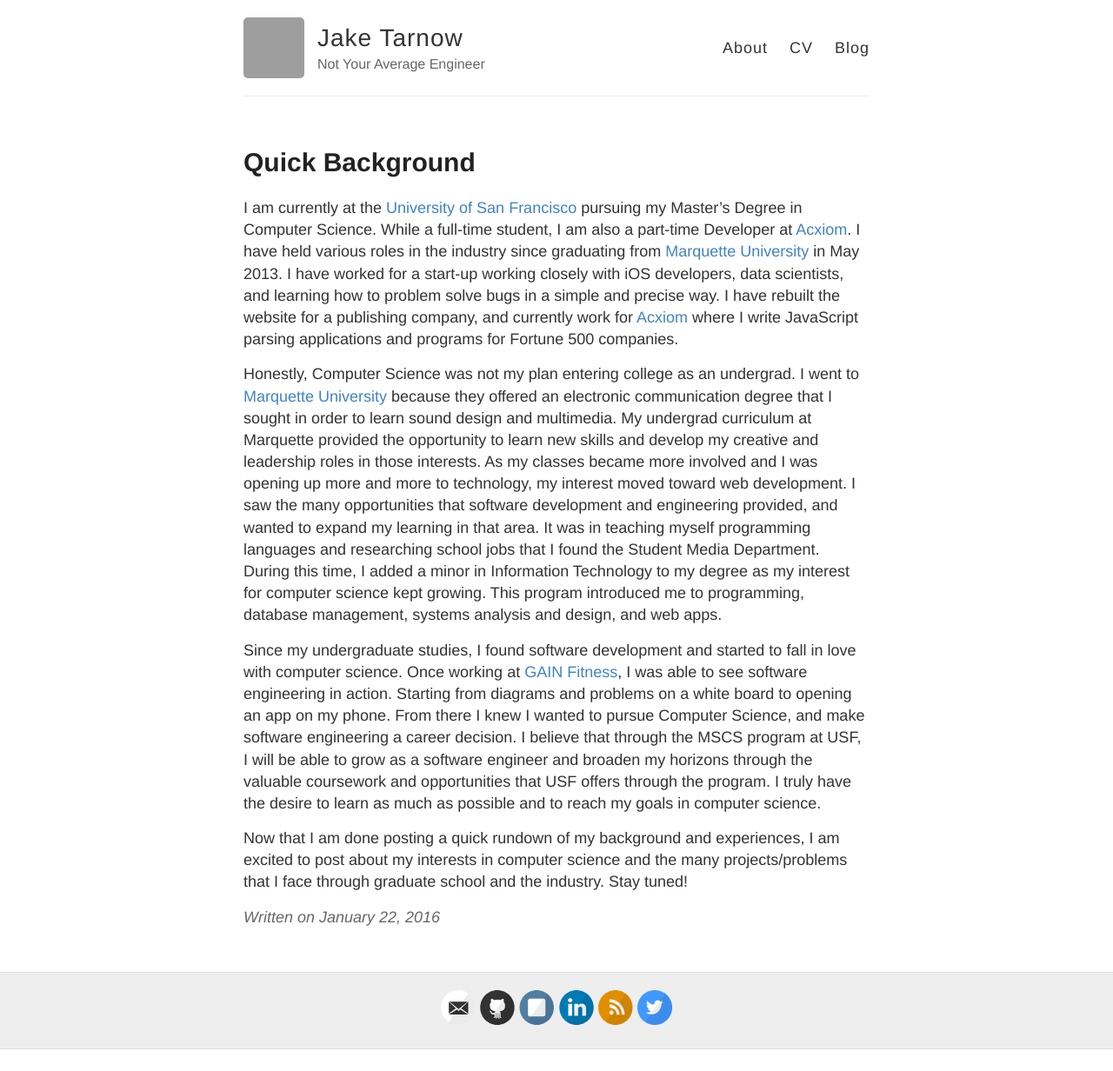
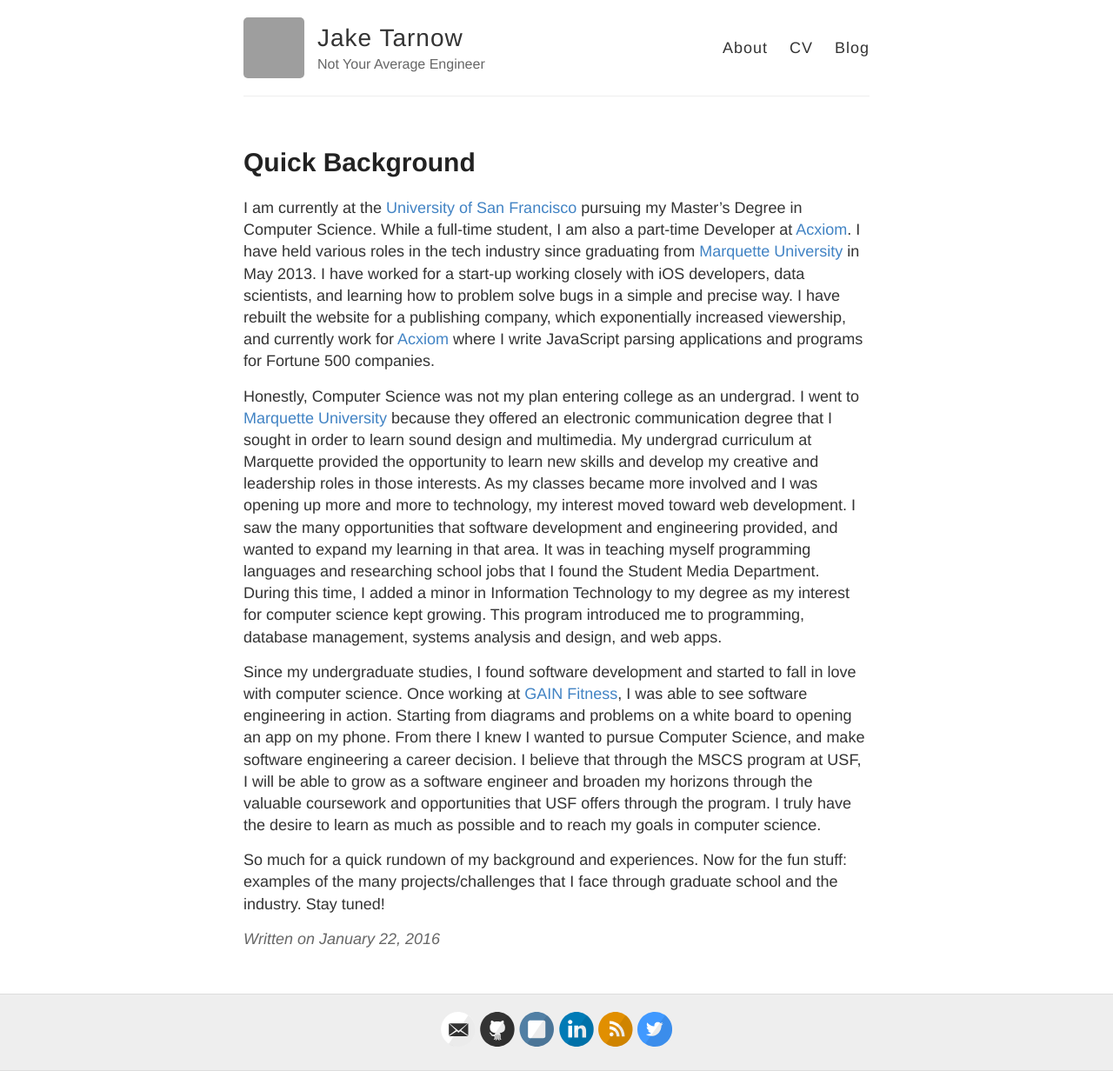
Before and after one commit to HoneyBadger123/jaketarnow.github.io, a Jekyll site: the page built from _posts/2016-01-22-QuickBackground.md, in a window 1280 px wide. Shown: the whole page at 87% size. Built offline with Jekyll 4.4.1, drawn with Linux system fonts in a browser that asks for light colours; Markdown is read by kramdown in place of the engine named in the settings; before the commit the page ends 1207 px from its top, so only the background shows below that; grey boxes are pictures that could not be loaded.

Commit message:
Update to blog post

```diff
--- a/_posts/2016-01-22-QuickBackground.md
+++ b/_posts/2016-01-22-QuickBackground.md
@@ -3,10 +3,10 @@ layout: post
 title: Quick Background
 ---
 
-I am currently at the [University of San Francisco](https://www.usfca.edu/arts-sciences/graduate-programs/computer-science) pursuing my Master’s Degree in Computer Science. While a full-time student, I am also a part-time Developer at [Acxiom](http://www.acxiom.com/). I have held various roles in the industry since graduating from [Marquette University](http://www.marquette.edu/) in May 2013. I have worked for a start-up working closely with iOS developers, data scientists, and learning how to problem solve bugs in a simple and precise way. I have rebuilt the website for a publishing company, and currently work for [Acxiom](http://www.acxiom.com/) where I write JavaScript parsing applications and programs for Fortune 500 companies.
+I am currently at the [University of San Francisco](https://www.usfca.edu/arts-sciences/graduate-programs/computer-science) pursuing my Master’s Degree in Computer Science. While a full-time student, I am also a part-time Developer at [Acxiom](http://www.acxiom.com/). I have held various roles in the tech industry since graduating from [Marquette University](http://www.marquette.edu/) in May 2013. I have worked for a start-up working closely with iOS developers, data scientists, and learning how to problem solve bugs in a simple and precise way. I have rebuilt the website for a publishing company, which exponentially increased viewership, and currently work for [Acxiom](http://www.acxiom.com/) where I write JavaScript parsing applications and programs for Fortune 500 companies.
 
 Honestly, Computer Science was not my plan entering college as an undergrad. I went to [Marquette University](http://www.marquette.edu/) because they offered an electronic communication degree that I sought in order to learn sound design and multimedia. My undergrad curriculum at Marquette provided the opportunity to learn new skills and develop my creative and leadership roles in those interests. As my classes became more involved and I was opening up more and more to technology, my interest moved toward web development. I saw the many opportunities that software development and engineering provided, and wanted to expand my learning in that area. It was in teaching myself programming languages and researching school jobs that I found the Student Media Department. During this time, I added a minor in Information Technology to my degree as my interest for computer science kept growing. This program introduced me to programming, database management, systems analysis and design, and web apps.
 
 Since my undergraduate studies, I found software development and started to fall in love with computer science. Once working at [GAIN Fitness](https://gainfitness.com/), I was able to see software engineering in action. Starting from diagrams and problems on a white board to opening an app on my phone. From there I knew I wanted to pursue Computer Science, and make software engineering a career decision. I believe that through the MSCS program at USF, I will be able to grow as a software engineer and broaden my horizons through the valuable coursework and opportunities that USF offers through the program. I truly have the desire to learn as much as possible and to reach my goals in computer science.
 
-Now that I am done posting a quick rundown of my background and experiences, I am excited to post about my interests in computer science and the many projects/problems that I face through graduate school and the industry. Stay tuned!
+So much for a quick rundown of my background and experiences.  Now for the fun stuff: examples of the many projects/challenges that I face through graduate school and the industry. Stay tuned!
```
